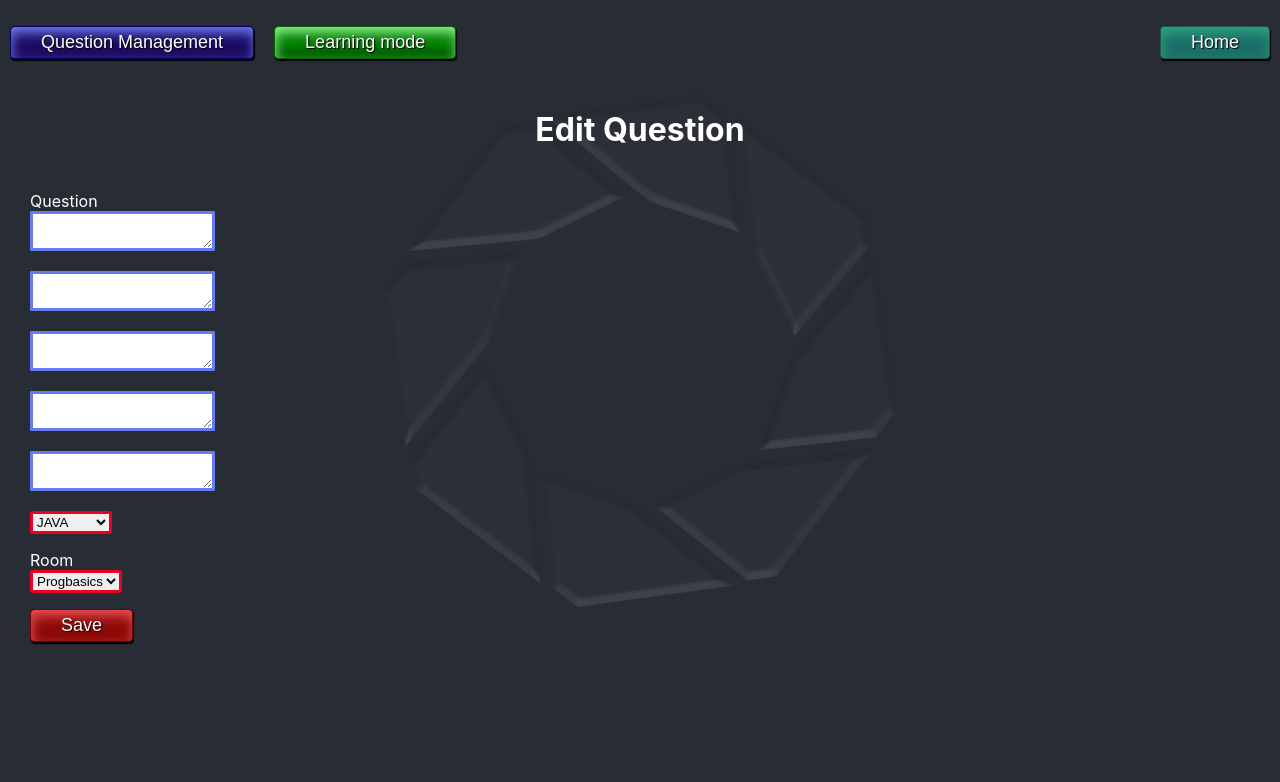
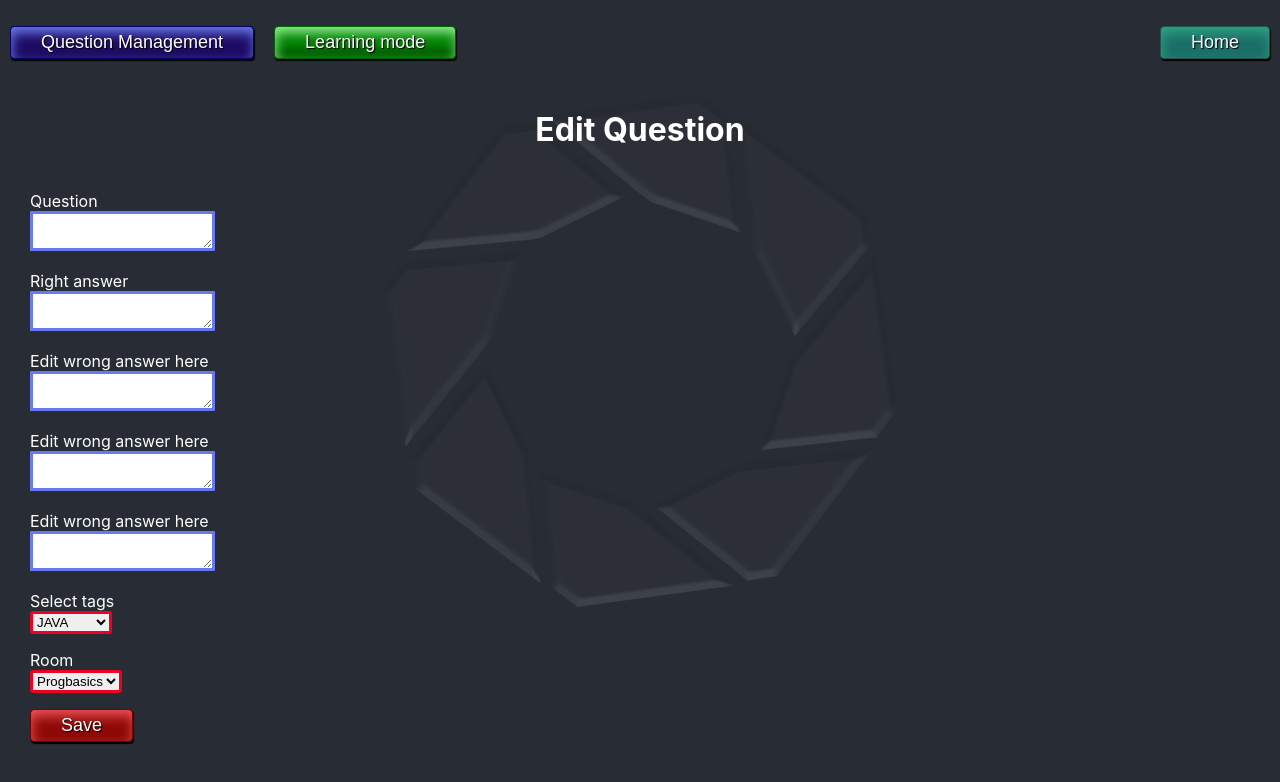
Before and after one commit to Crepkey/workbook_front_end, a React (Create React App) app: page /edit-question in a window 1280 px wide. Shown: the top 782 px of the page. Built offline with nearby package versions, Linux system fonts and the light colour scheme.

Commit message:
EDIT QUESTION: Edit question uses the new QuestionFrom component.

```diff
--- a/src/pages/EditQuestion.js
+++ b/src/pages/EditQuestion.js
@@ -11,7 +11,9 @@ export default class EditQuestion extends Component {
                 apiAddress="http://localhost:8080/question/add"
                 formTitle="Edit Question"
                 questionFieldLabel="Question"
-                answerFieldLabel="Answer"
+                rightAnswerFieldLabel="Right answer"
+                wrongAnswersFieldsLabel="Edit wrong answer here"
+                tagsDropdownLabel="Select tags"
                 roomDropdownLabel="Room"
                 submitButtonText="Save"
             />
```
